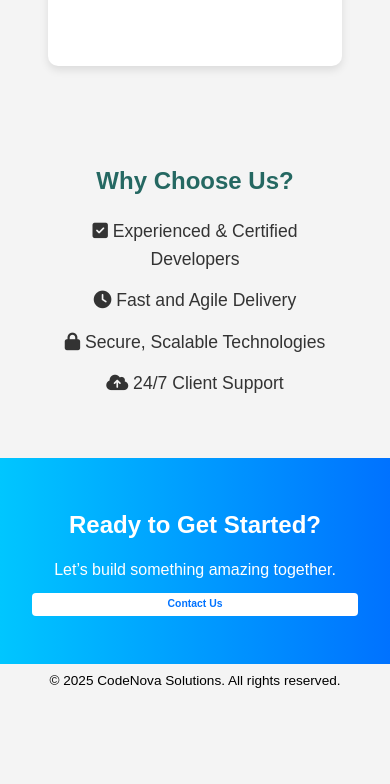
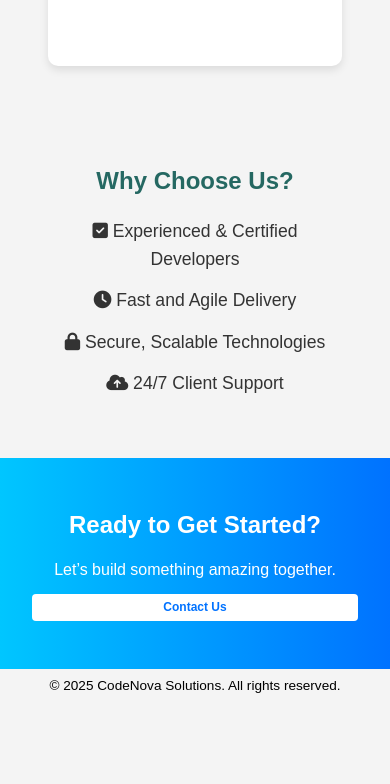
Before and after one commit to ashish-0280/CodeNova-Solutions, a plain HTML site: page public/index.html in a window 390 px wide. Shown: the part 786-1570 px from the top of the page. Drawn offline with Linux system fonts and the light colour scheme.

Commit message:
my commit

```diff
--- a/public/css/style.css
+++ b/public/css/style.css
@@ -327,7 +327,7 @@ footer {
     .logout-btn,
     .btn {
         padding: 0.3em 0.6em;
-        font-size: 0.65em;
+        font-size: 0.75em;
     }
 
     .feature-grid {
```
